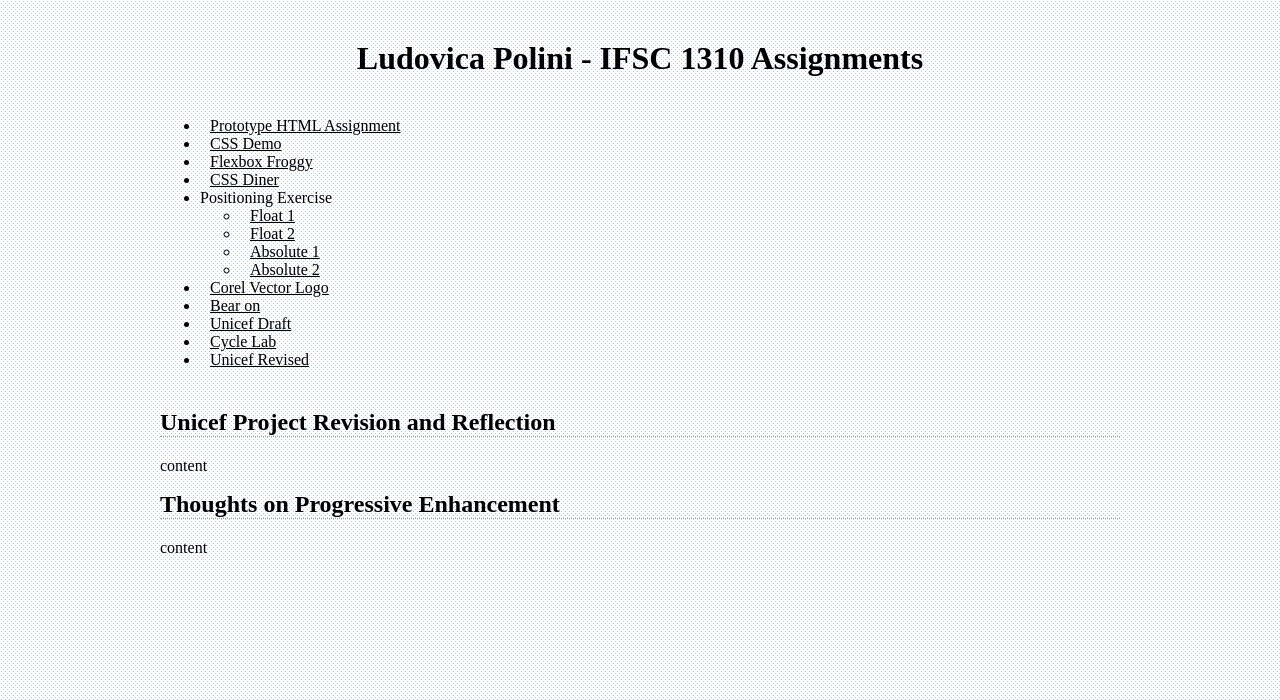
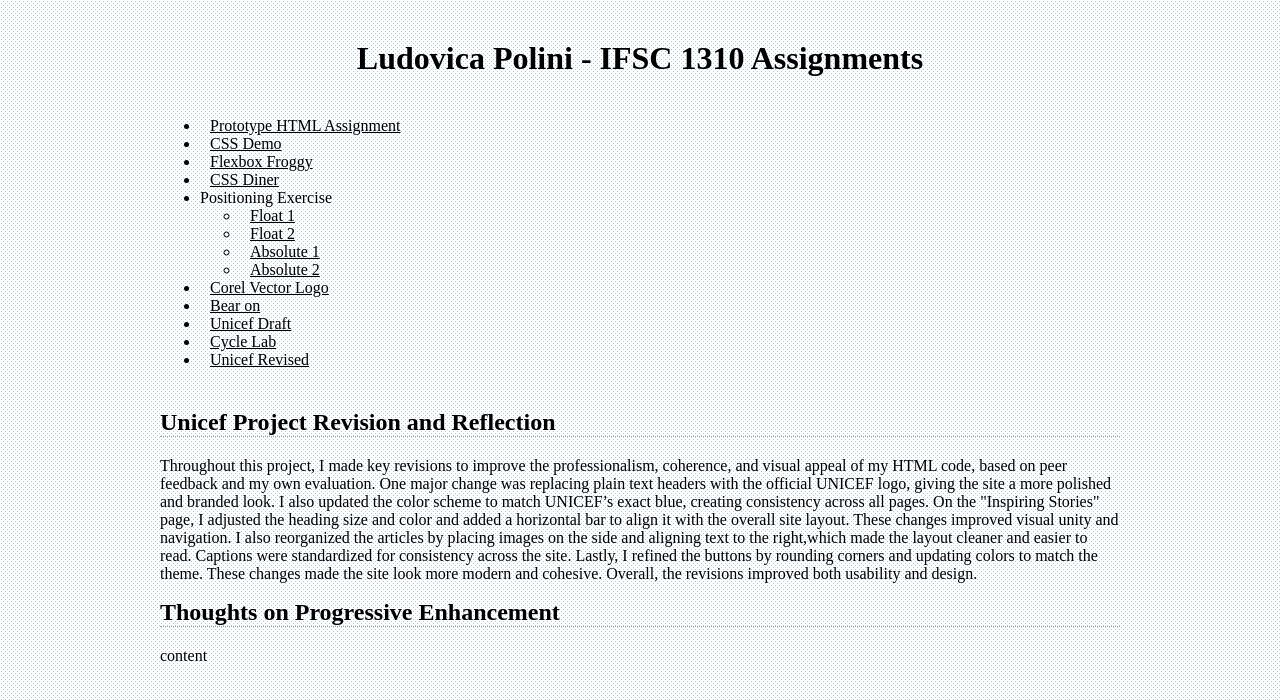
Before and after one commit to lpolini/ifsc-1310, a plain HTML site: page index.html in a window 1280 px wide. Shown: the top 700 px of the page. Drawn offline with Linux system fonts and the light colour scheme.

Commit message:
Project revision and reflection comments

```diff
--- a/index.html
+++ b/index.html
@@ -38,7 +38,14 @@
     <div class="section">
 
       <h2>Unicef Project Revision and Reflection</h2>
-      <p>content </p>
+      <p>
+        Throughout this project, I made key revisions to improve the professionalism, coherence, and visual appeal of my HTML code, based on peer feedback and my own evaluation.
+One major change was replacing plain text headers with the official UNICEF logo, giving the site a more polished and branded look. I also updated the color scheme to match UNICEF’s exact blue, creating consistency across all pages.
+On the "Inspiring Stories" page, I adjusted the heading size and color and added a horizontal bar to align it with the overall site layout. These changes improved visual unity and navigation.
+I also reorganized the articles by placing images on the side and aligning text to the right,which made the layout cleaner and easier to read. Captions were standardized for consistency across the site.
+Lastly, I refined the buttons by rounding corners and updating colors to match the theme. These changes made the site look more modern and cohesive.
+Overall, the revisions improved both usability and design.
+         </p>
 
       <h2>Thoughts on Progressive Enhancement</h2>
       <p>content</p>
```
